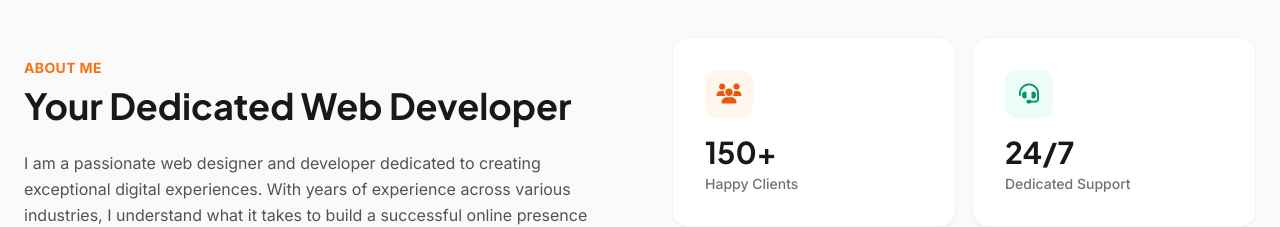
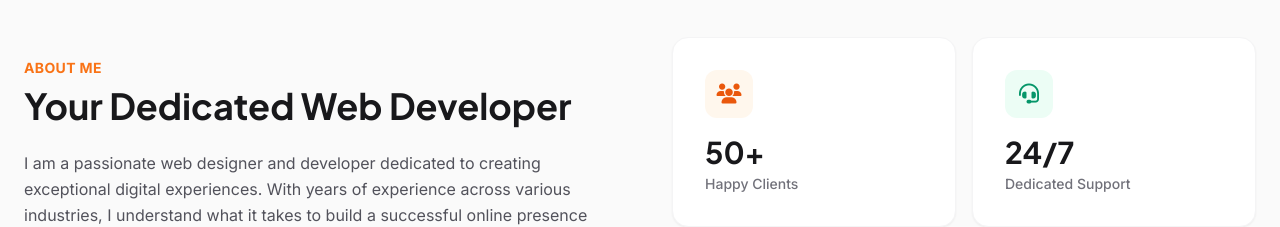
Before and after one commit to ezekielbassey28-hub/ezekiel-portfolio, a React (Vite) app: page / in a window 1280 px wide. Shown: the part 880-1107 px from the top of the page. Built offline with nearby package versions, Linux system fonts and the light colour scheme.

Commit message:
Change client count from 150+ to 50+

```diff
--- a/src/components/About.jsx
+++ b/src/components/About.jsx
@@ -51,7 +51,7 @@ const About = () => {
               <div className="w-12 h-12 bg-orange-50 text-orange-600 rounded-xl flex items-center justify-center text-xl mb-4">
                 <i className="fas fa-users"></i>
               </div>
-              <h4 className="font-heading text-3xl font-bold text-dark mb-1">150+</h4>
+              <h4 className="font-heading text-3xl font-bold text-dark mb-1">50+</h4>
               <p className="text-sm font-medium text-zinc-500">Happy Clients</p>
             </motion.div>
 
```
